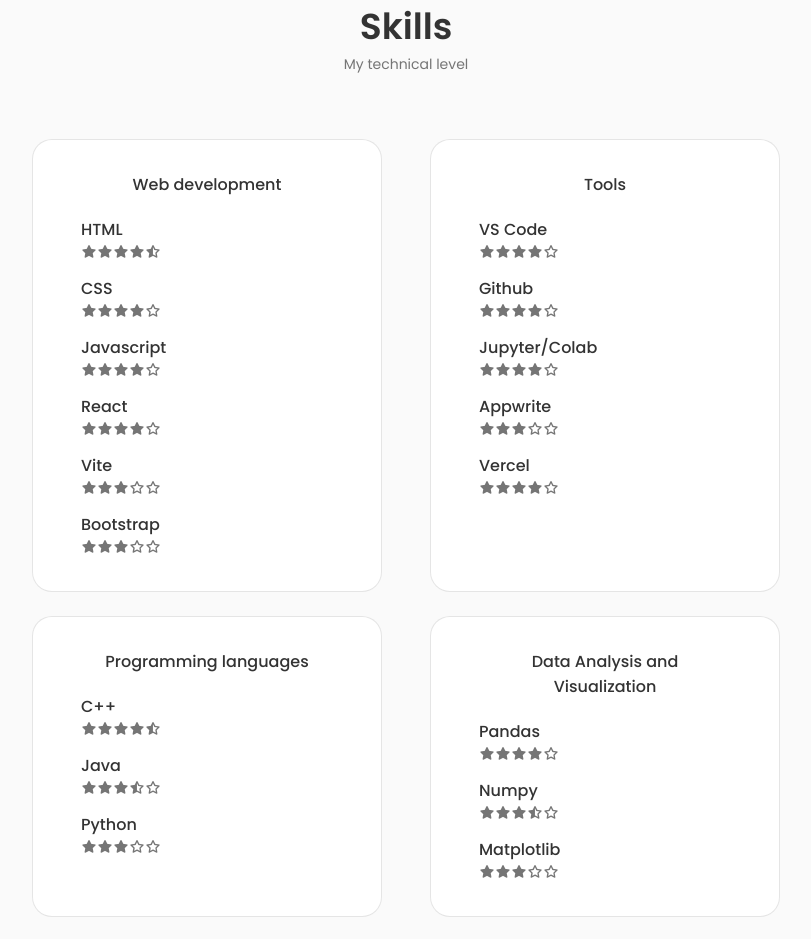
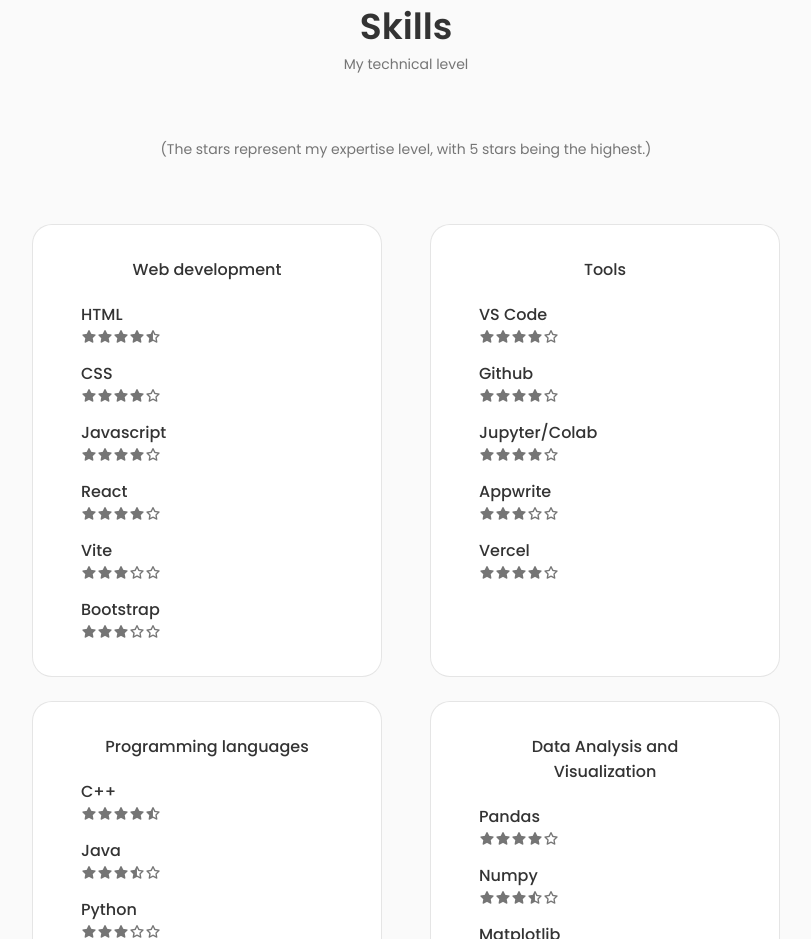
Before and after one commit to shubhamkumar755/my-portfolio-react, a React (Create React App) app: page / in a window 1280 px wide. Shown: the part 1420-2359 px from the top of the page, without its empty margins (234-1045 px from the left). Built offline with nearby package versions, Linux system fonts and the light colour scheme.

Commit message:
Update Skills.jsx

```diff
--- a/src/components/skills/Skills.jsx
+++ b/src/components/skills/Skills.jsx
@@ -8,6 +8,7 @@
     <section className="skills section" id='skills'>
       <h2 className="section__title">Skills</h2>
       <span className="section__subtitle">My technical level</span>
+      <span className="section__subtitle">(The stars represent my expertise level, with 5 stars being the highest.)</span>
 
 
       <div className="skills__container container grid">
```
